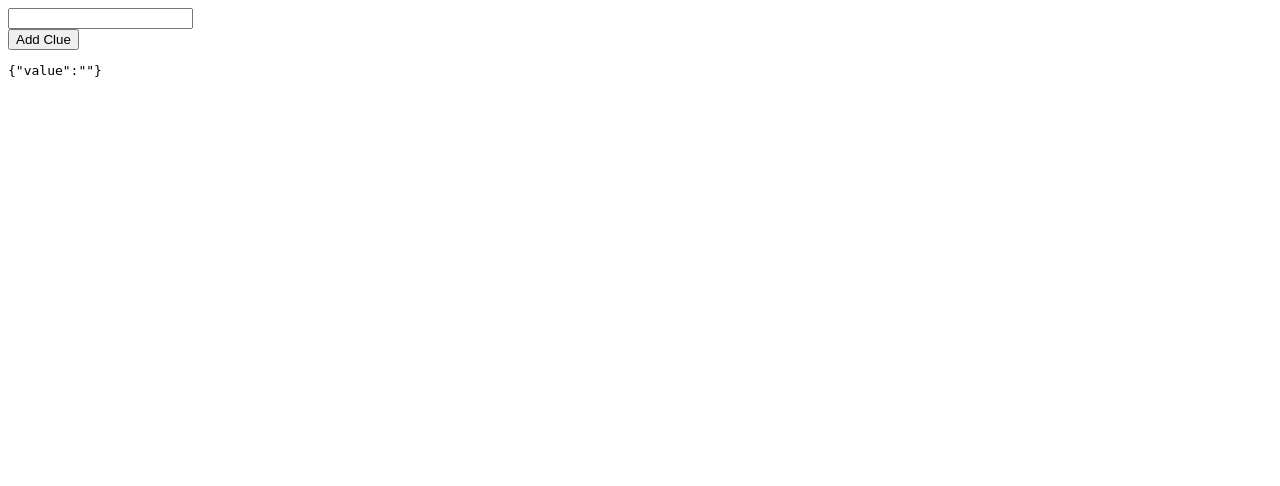
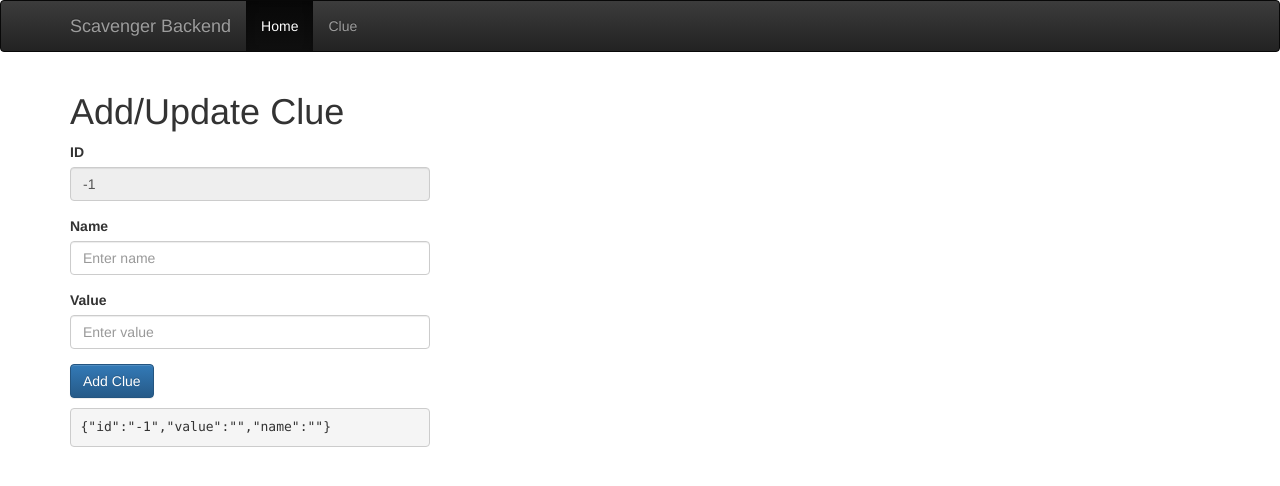
Before and after one commit to AdamBissonnette/scavenger, a PHP site: page / in a window 1280 px wide. Shown: the top 486 px of the page. Run offline with PHP 8.4, Linux system fonts and the light colour scheme; some libraries are stand-ins or nearby versions.

Commit message:
Added bootstrap and name to form

```diff
--- a/js/scavengerCtrl.js
+++ b/assets/js/scavengerCtrl.js
@@ -1,6 +1,6 @@
 angular.module('scavengerApp', [])
     .controller('scavengerCtrl', ['$scope', '$http', function($scope, $http) {
-        $scope.formData = {"value" : ""};
+        $scope.formData = {"id" : "-1", "value" : "", "name": ""};
 
 
         $scope.formData.submit = function(item, event) {
--- a/index.php
+++ b/index.php
@@ -3,18 +3,66 @@
     <head>
         <title> Scavenger Backend </title>
         <script src='https://ajax.googleapis.com/ajax/libs/angularjs/1.3.14/angular.min.js'></script>
+
+        <!-- Latest compiled and minified CSS -->
+        <link rel="stylesheet" href="https://maxcdn.bootstrapcdn.com/bootstrap/3.3.4/css/bootstrap.min.css">
+
+        <!-- Optional theme -->
+        <link rel="stylesheet" href="https://maxcdn.bootstrapcdn.com/bootstrap/3.3.4/css/bootstrap-theme.min.css">
+
+        <!-- Latest compiled and minified JavaScript -->
+        <script src="https://maxcdn.bootstrapcdn.com/bootstrap/3.3.4/js/bootstrap.min.js"></script>
     </head>
     <body ng-app="scavengerApp" ng-controller="scavengerCtrl">
-        <form>
-            <div class="input">
-                <input type="text" ng-model="formData.value" />
+
+        <nav class="navbar navbar-inverse">
+          <div class="container">
+            <div class="navbar-header">
+              <button type="button" class="navbar-toggle collapsed" data-toggle="collapse" data-target="#navbar" aria-expanded="false" aria-controls="navbar">
+                <span class="sr-only">Toggle navigation</span>
+                <span class="icon-bar"></span>
+                <span class="icon-bar"></span>
+                <span class="icon-bar"></span>
+              </button>
+              <a class="navbar-brand" href="#">Scavenger Backend</a>
             </div>
-            <button ng-click="formData.submit()" type="submit">Add Clue</button>
-        </form>
+            <div id="navbar" class="collapse navbar-collapse">
+              <ul class="nav navbar-nav">
+                <li class="active"><a href="#">Home</a></li>
+                <li><a href="#clue">Clue</a></li>
+                <!--- <li><a href="#contact">Contact</a></li> --->
+              </ul>
+            </div><!--/.nav-collapse -->
+          </div>
+        </nav>
 
-<pre>
-{{formData}}
-</pre>
-        <script src='js/scavengerCtrl.js'></script>
+        <div class="container">
+            <div class="row">
+                <div class="col-sm-4">
+                    <h1>Add/Update Clue</h1>
+                    <form>
+                        <div class="form-group">
+                            <label for="inputID">ID</label>
+                            <input ng-model="formData.id" type="text" class="form-control" id="inputID" disabled="disabled">
+                        </div>
+                        <div class="form-group">
+                            <label for="inputName">Name</label>
+                            <input ng-model="formData.name" type="text" class="form-control" id="inputName" placeholder="Enter name">
+                        </div>
+                        <div class="form-group">
+                            <label for="inputValue">Value</label>
+                            <input ng-model="formData.value" type="text" class="form-control" id="inputValue" placeholder="Enter value">
+                        </div>
+                        <button ng-click="formData.submit()" class="btn btn-primary" type="submit">Add Clue</button>
+                    </form>
+<p>
+<pre>{{formData}}</pre>
+</p>
+                </div>
+            </div>
+
+        </div><!-- /.container -->
+
+        <script src='assets/js/scavengerCtrl.js'></script>
     </body>
 </html>
```
